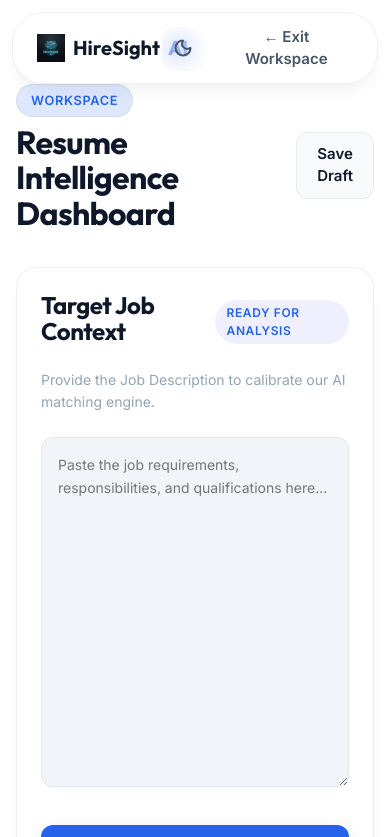
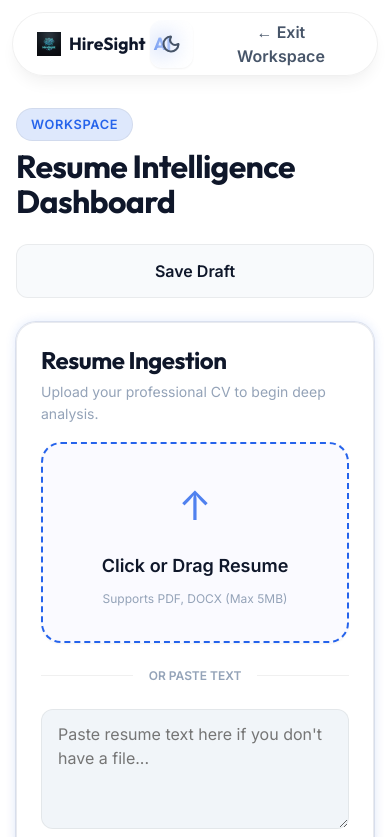
Before and after one commit to arupdas0825/HireSight-AI, a website built with Vite: page client/index.html in a window 390 px wide. Both pictures are taken after a click on the button "Start Analysis Now". Shown: the top 837 px of the page. Built offline with nearby package versions, Linux system fonts and the light colour scheme.

Commit message:
fix: optimize mobile analyzer workflow and responsive layout hierarchy

```diff
--- a/client/src/styles/main.css
+++ b/client/src/styles/main.css
@@ -5,13 +5,13 @@
 @import './typography.css';
 @import './layout.css';
 @import './animations.css';
-@import './mobile.css';
-
 /* Component Styles */
 @import './components/navbar.css';
 @import './components/hero.css';
 @import './components/dashboard.css';
 @import './components/cards.css';
+
+@import './mobile.css';
 
 /* Utility Classes */
 .mt-md { margin-top: var(--space-md); }
--- a/client/src/styles/mobile.css
+++ b/client/src/styles/mobile.css
@@ -2,7 +2,7 @@
 
 @media (max-width: 768px) {
     :root {
-        --space-page: 2rem;
+        --space-page: 1.5rem;
         --radius-lg: 20px; /* More rounded for mobile */
     }
 
@@ -51,58 +51,128 @@
         padding: 0 var(--space-md);
     }
 
-    /* Stacked Dashboard */
+    /* Workspace Container & Header Mobile Spacing (Prevents Navbar overlap) */
+    .workspace-container {
+        margin-top: 108px !important;
+        margin-bottom: var(--space-xl) !important;
+    }
+
+    .workspace-header {
+        margin-bottom: var(--space-lg) !important;
+    }
+
+    .workspace-header .flex-between {
+        flex-direction: column;
+        align-items: flex-start;
+        gap: var(--space-sm);
+    }
+
+    .workspace-header .actions {
+        width: 100%;
+    }
+
+    .workspace-header .actions .btn {
+        width: 100%;
+    }
+
+    /* Stacked Dashboard & Flow Reordering */
     .dashboard-layout {
         display: flex;
         flex-direction: column;
-        gap: var(--space-lg);
-        margin-top: 20px;
+        gap: var(--space-xl) !important; /* Premium spacious stacking */
+        margin-top: 0 !important;
     }
 
+    /* STEP 1 & 2: Resume Ingestion & Paste Text - FIRST */
     .sidebar {
         width: 100% !important;
-        order: 2;
+        order: 1 !important;
     }
 
+    /* STEP 3 & 4: Job Description & CTA - SECOND */
     .main-content {
-        order: 1;
+        width: 100% !important;
+        order: 2 !important;
     }
 
-    /* App-style Cards */
+    /* App-style Cards with Premium Glass Depth */
     .card {
         border-radius: var(--radius-lg);
         padding: var(--space-lg);
         background: var(--bg-glass);
         backdrop-filter: blur(20px);
+        -webkit-backdrop-filter: blur(20px);
         border: 1px solid var(--border-color);
     }
 
-    /* Large Touch Targets */
+    /* Subtle Pulsing Glow around the Upload Card to designate it as the primary action */
+    .sidebar .card {
+        margin-bottom: 0 !important;
+        animation: upload-card-glow 3s infinite ease-in-out;
+        border: 1px solid var(--border-color);
+        transition: border-color var(--transition-normal), box-shadow var(--transition-normal);
+    }
+
+    /* Enhanced Primary Upload Area */
+    .upload-area {
+        padding: var(--space-xl) var(--space-md) !important;
+        border: 2px dashed var(--brand-primary) !important;
+        background: rgba(99, 102, 241, 0.03) !important;
+        border-radius: var(--radius-lg) !important;
+        transition: all var(--transition-normal);
+    }
+
+    html[data-theme="dark"] .upload-area {
+        background: rgba(59, 130, 246, 0.05) !important;
+    }
+
+    .upload-area:hover, .upload-area:active {
+        background: rgba(99, 102, 241, 0.06) !important;
+        border-color: var(--brand-primary-hover) !important;
+    }
+
+    /* Compact & High-usability Textareas (Prevents oversized height) */
+    textarea {
+        min-height: 120px !important;
+        padding: 12px 16px !important;
+        font-size: 16px !important; /* Prevents iOS auto-zoom on focus */
+        line-height: 1.5 !important;
+        border-radius: var(--radius-md) !important;
+    }
+
+    .jd-input {
+        min-height: 160px !important;
+    }
+
+    /* Large & Tactile Touch Targets for Mobile */
     .btn {
         width: 100%;
-        padding: 16px;
-        font-size: 1rem;
-        border-radius: var(--radius-md);
+        padding: 14px 20px !important;
+        font-size: 1rem !important;
+        border-radius: var(--radius-md) !important;
+        min-height: 48px; /* Standard ergonomic height */
     }
 
     .btn-lg {
-        padding: 18px;
+        padding: 16px 24px !important;
+        min-height: 54px; /* Premium larger ergonomic height */
+        font-size: 1.0625rem !important;
     }
 
-    /* Tactile Interactions */
+    /* Tactile Tap Feedback */
     .btn:active {
-        transform: scale(0.96);
+        transform: scale(0.97) !important;
         transition: transform 0.1s ease;
     }
 
-    .upload-area {
-        padding: var(--space-xl) var(--space-md);
-        border-width: 1.5px;
+    .theme-toggle {
+        width: 44px !important;
+        height: 44px !important;
     }
 
     /* Safe Area Spacing */
     .analyzer-page {
-        padding-bottom: calc(var(--space-page) + env(safe-area-inset-bottom, 20px));
+        padding-bottom: calc(var(--space-page) + env(safe-area-inset-bottom, 20px)) !important;
     }
 
     /* Custom Mobile Bottom Nav (Optional) */
@@ -119,3 +189,23 @@
 
     .sidebar { width: 100% !important; }
 }
+
+/* Premium Adaptive Pulse Glow Animation */
+@keyframes upload-card-glow {
+    0% {
+        box-shadow: var(--shadow-premium),
+                    0 0 0 1px var(--border-color),
+                    0 0 10px 0 var(--brand-glow);
+    }
+    50% {
+        box-shadow: var(--shadow-premium),
+                    0 0 0 1.5px var(--brand-primary),
+                    0 0 20px 4px var(--brand-glow);
+        border-color: var(--brand-primary);
+    }
+    100% {
+        box-shadow: var(--shadow-premium),
+                    0 0 0 1px var(--border-color),
+                    0 0 10px 0 var(--brand-glow);
+    }
+}
```
